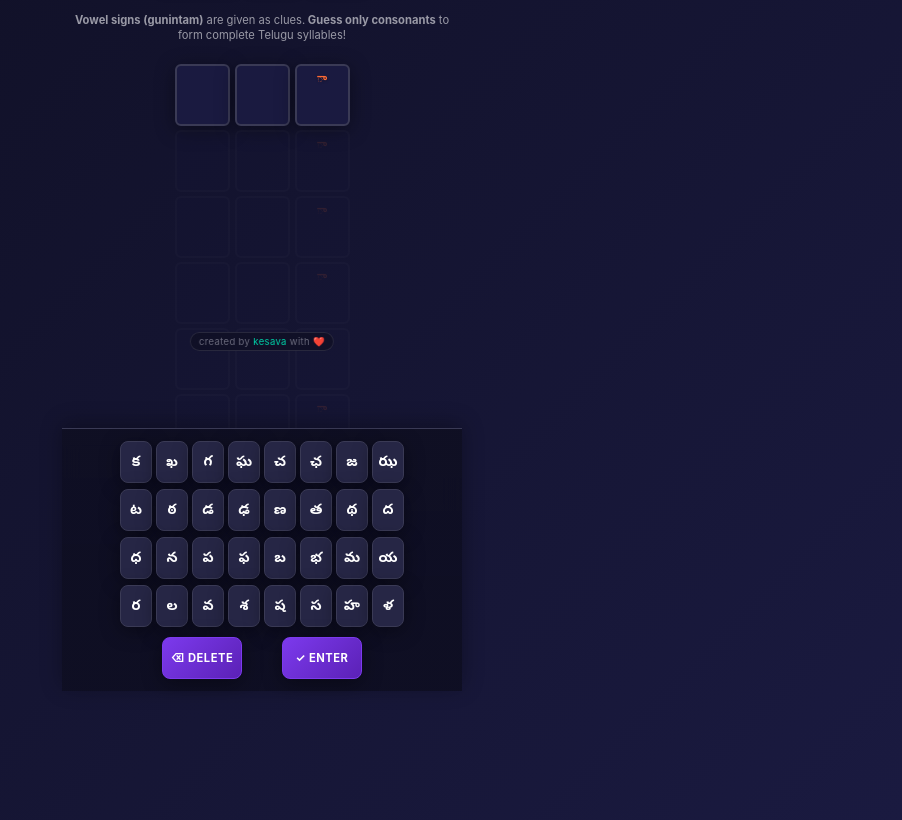
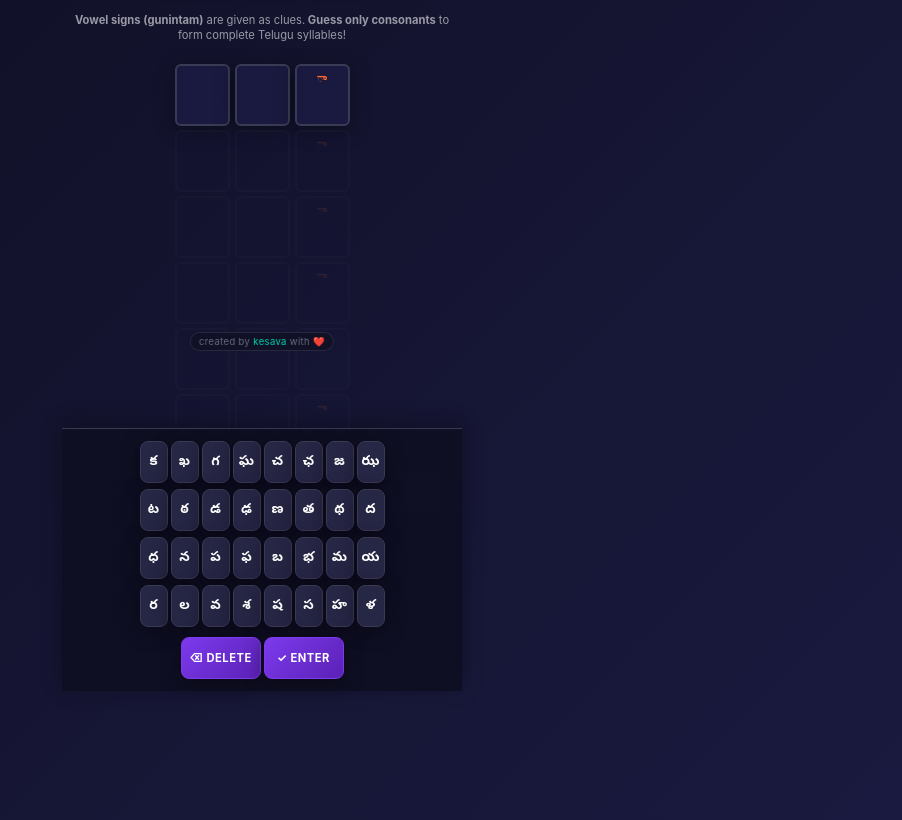
Before and after one commit to kesava/telugu-wordle, a website: page 1.html in a window 1280 px wide. Shown: the part 109-929 px from the top of the page, without its empty margins (378-1280 px from the left). Drawn offline with nearby package versions, Linux system fonts and the light colour scheme.

```diff
--- a/1.html
+++ b/1.html
@@ -429,12 +429,6 @@
         z-index: 100;
       }
 
-      .tw-keyboard-row {
-        display: flex;
-        flex-wrap: wrap;
-        justify-content: center;
-        gap: 4px;  /* Reduced from 6px */
-      }
 
       .tw-keyboard-controls {
         margin-top: 4px;
@@ -442,14 +436,14 @@
       }
 
       .tw-key {
-        min-width: 32px;  /* Smaller default for all screens */
+        min-width: 28px;  /* Even smaller for guaranteed fit */
         height: 42px;
-        padding: 0 3px;   /* Reduced padding */
+        padding: 0 2px;   /* Minimal padding */
         border-radius: 8px;
         border: none;
         background: var(--bg-tertiary);
         color: var(--text-primary);
-        font-size: 0.9rem;
+        font-size: 0.85rem;
         font-weight: 600;
         cursor: pointer;
         font-family: inherit;
@@ -463,6 +457,13 @@
       /* Group spacing - REMOVED for all screens to prevent overflow */
       .tw-key.group-end {
         margin-right: 0px;  /* No extra spacing anywhere */
+      }
+
+      .tw-keyboard-row {
+        display: flex;
+        flex-wrap: wrap;
+        justify-content: center;
+        gap: 3px;  /* Even smaller gaps */
       }
 
       /* MOBILE OVERRIDE - Remove all group spacing that causes overflow */
@@ -594,9 +595,9 @@
           gap: 3px;
         }
         .tw-keyboard {
-          padding: 8px;
+          padding: 4px;  /* Reduced padding for more space */
           gap: 4px;
-          padding-bottom: calc(8px + env(safe-area-inset-bottom, 0));
+          padding-bottom: calc(4px + env(safe-area-inset-bottom, 0));
         }
         .tw-keyboard-row {
           gap: 3px;
```
Also changed, not shown: 2.html (+12 -11 lines), 3.html (+12 -11 lines), 4.html (+12 -11 lines), 5.html (+12 -11 lines), template.html (+12 -11 lines).
